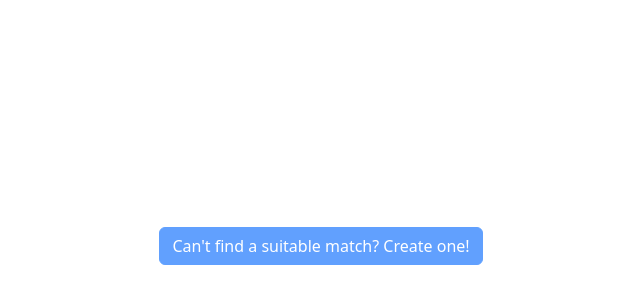
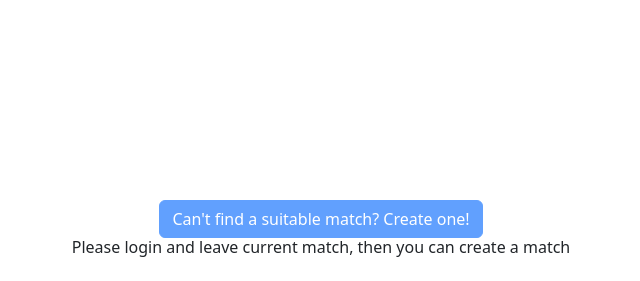
Before and after one commit to Jialin-weng/smashProject, a PHP site: page /findMatch.php in a window 1280 px wide. Shown: the part 519-800 px from the top of the page, without its empty margins (69-709 px from the left). Run offline with PHP 8.4, Linux system fonts and the light colour scheme; data that the repository does not hold is empty.

Commit message:
bug fixes (disabled text box doesn't allow you to see value in text box, and query command in isUserInMatch

```diff
--- a/createMatch.php
+++ b/createMatch.php
@@ -8,7 +8,7 @@ if (isset($_SESSION['username'])) {
 $list_of_characters = getAllCharacters();
 if ($_SERVER['REQUEST_METHOD'] == 'POST') {
   if (!empty($_POST['createButton'])) {
-    create($_POST['arenacode'], $_POST['username']);
+    create($_POST['arenacode'], $_SESSION['username']);
     header("Location: findMatch.php");
     exit;
   }
@@ -81,11 +81,10 @@ if ($_SERVER['REQUEST_METHOD'] == 'POST') {
     </div>
     <!-- username PRIMARY KEY-->
     <div class="form-floating row mb-3 mx-3">
-      <input id="username_id" type="text" class="form-control" name="username" value=<?php echo $user['username'] ?> disabled>
+      <input id="username_id" type="text" class="form-control" name="username" value=<?php echo $user['username']?> disabled>
       <label for="username_id">Username</label>
     </div>
 
-    <!-- password NOT INCLUDED YET IN DB -->
     <div class="form-floating row mb-3 mx-3">
       <input id="friendcode_id" type="text" name="friendcode" class="form-control" value=<?php echo $user['friend_code'] ?> placeholder="Friend Code">
       <label for="friendcode_id">Friend Code</label>
--- a/db_functions.php
+++ b/db_functions.php
@@ -137,7 +137,7 @@ function create($arenacode, $username)
 {
     global $db;
     $dummy_user = "DUMMY_USER";
-    $query = "insert into Arena values (:username1, :username2, :arena_code)";
+    $query = "INSERT INTO Arena (username1, username2, arena_code) VALUES (:username1, :username2, :arena_code)";
     $statement = $db->prepare($query);
     $statement->bindValue(':username1', $username);
     $statement->bindValue(':username2', $dummy_user);
@@ -156,4 +156,16 @@ function updateArena($username1, $username2)
     $statement->execute();
     $statement->closeCursor();
 }
+
+function isUserInMatch($username)
+{
+    global $db;
+    $query = "SELECT COUNT(*) AS count FROM `Arena` WHERE username1 = :username OR username2 = :username";
+    $statement = $db->prepare($query);
+    $statement->bindValue(':username', $username);
+    $statement->execute();
+    $results = $statement->fetch();
+    $statement->closeCursor();
+    return $results;
+}
 ?>
--- a/findMatch.php
+++ b/findMatch.php
@@ -130,12 +130,18 @@ if (isset($_SESSION['username'])) {
 
                     </tr>
                     <?php endforeach; ?>
+            </table>
+            <div class="position-fixed bottom-0 text-center p-3">
+                        <?php
+                            if (!isset($_SESSION['username']) OR isUserInMatch($_SESSION['username'])['count'] > 0) {
+                                echo "<a href='createMatch.php' class='btn btn-primary disabled'>Can't find a suitable match? Create one!</a>";
+                                echo "<h6>Please login and leave current match, then you can create a match</h6>";
+                            } else {
+                                echo "<a href='createMatch.php' class='btn btn-primary'>Can't find a suitable match? Create one!</a>";
+                            }
+                        ?>
 
-                    <div class="position-fixed bottom-0 end-1 p-3">
-                        <a href="createMatch.php" class="btn btn-primary disabled">Can't find a suitable match? Create one!</a>
-                    </div>
-            </table>
-
+            </div>
         </div>
     </div>
 
```
